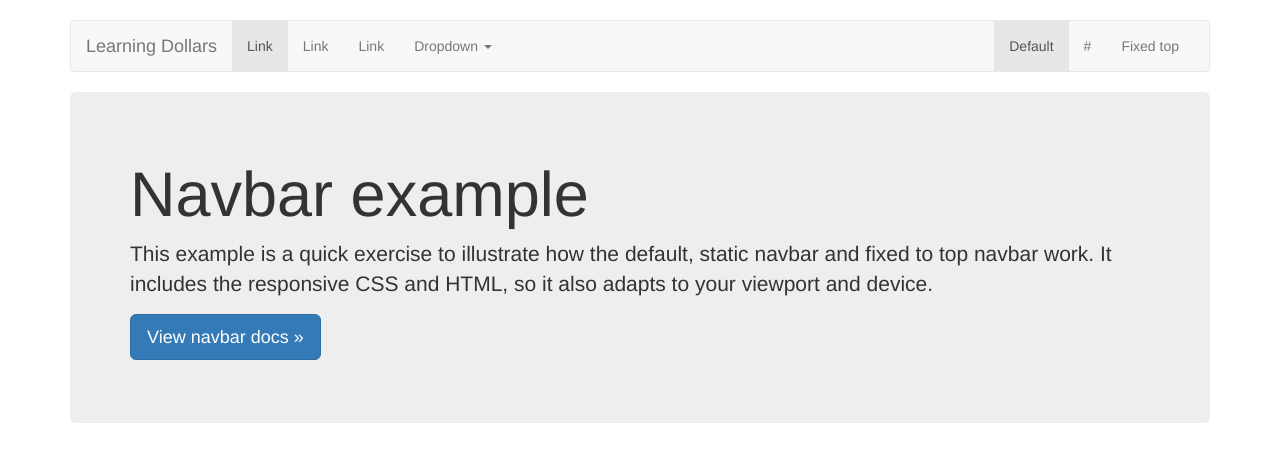
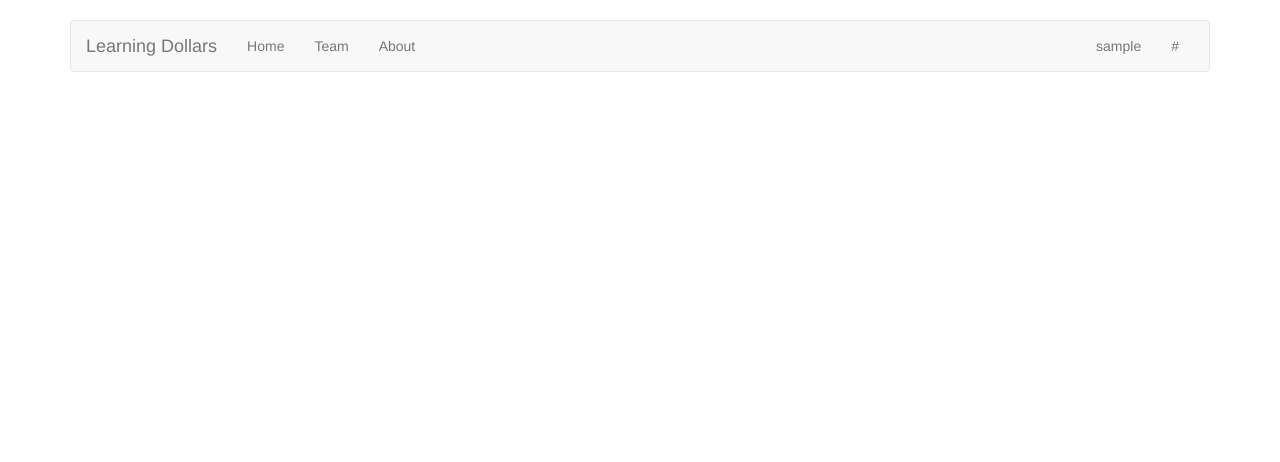
Before and after one commit to gobid/learning_dollars_cs194, a Python web app: template templates/index.html in a window 1280 px wide. Shown: the top 462 px of the page. Run offline with Jinja, Linux system fonts and the light colour scheme; the template is opened without the code that fills it: most values are stand-ins (such as "Sample title", 1, 10 or a date in 2020); some libraries are stand-ins or nearby versions.

Commit message:
set up home and about page, set up config file

```diff
--- /dev/null
+++ b/config.py
@@ -0,0 +1,2 @@
+# -*- coding: utf-8 -*-
+SITE_NAME = 'Learning Dollars'
--- /dev/null
+++ b/templates/footer.html
@@ -0,0 +1,2 @@
+<script src="https://code.jquery.com/jquery-1.10.2.min.js"></script>
+<script src="static/bootstrap/docs/dist/js/bootstrap.min.js"></script>
--- /dev/null
+++ b/templates/header.html
@@ -0,0 +1,16 @@
+<meta charset="utf-8">
+<meta http-equiv="X-UA-Compatible" content="IE=edge">
+<meta name="viewport" content="width=device-width, initial-scale=1">
+<meta name="description" content="">
+<meta name="author" content="">
+<link rel="shortcut icon" href="static/bootstrap/docs/assets/ico/favicon.ico">
+<title>{{ title }}</title>
+<link href="static/bootstrap/docs/dist/css/bootstrap.min.css" rel="stylesheet">
+<link href="navbar.css" rel="stylesheet">
+<!-- Just for debugging purposes. Don't actually copy this line! -->
+<!--[if lt IE 9]><script src="static/bootstrap/docs/assets/js/ie8-responsive-file-warning.js"></script><![endif]-->
+<!-- HTML5 shim and Respond.js IE8 support of HTML5 elements and media queries -->
+<!--[if lt IE 9]>
+  <script src="https://oss.maxcdn.com/libs/html5shiv/3.7.0/html5shiv.js"></script>
+  <script src="https://oss.maxcdn.com/libs/respond.js/1.4.2/respond.min.js"></script>
+<![endif]-->
--- a/templates/index.html
+++ b/templates/index.html
@@ -2,91 +2,13 @@
 {% autoescape true %}
 <html lang="en">
   <head>
-    <meta charset="utf-8">
-    <meta http-equiv="X-UA-Compatible" content="IE=edge">
-    <meta name="viewport" content="width=device-width, initial-scale=1">
-    <meta name="description" content="">
-    <meta name="author" content="">
-    <link rel="shortcut icon" href="static/bootstrap/docs/assets/ico/favicon.ico">
-
-    <title>Navbar Template for Bootstrap</title>
-
-    <!-- Bootstrap core CSS -->
-    <link href="static/bootstrap/docs/dist/css/bootstrap.min.css" rel="stylesheet">
-
-    <!-- Custom styles for this template -->
-    <link href="navbar.css" rel="stylesheet">
-
-    <!-- Just for debugging purposes. Don't actually copy this line! -->
-    <!--[if lt IE 9]><script src="static/bootstrap/docs/assets/js/ie8-responsive-file-warning.js"></script><![endif]-->
-
-    <!-- HTML5 shim and Respond.js IE8 support of HTML5 elements and media queries -->
-    <!--[if lt IE 9]>
-      <script src="https://oss.maxcdn.com/libs/html5shiv/3.7.0/html5shiv.js"></script>
-      <script src="https://oss.maxcdn.com/libs/respond.js/1.4.2/respond.min.js"></script>
-    <![endif]-->
+    {% include 'templates/header.html' %}
   </head>
-
   <body>
-
     <div class="container">
-
-      <!-- Static navbar -->
-      <div class="navbar navbar-default" role="navigation">
-        <div class="container-fluid">
-          <div class="navbar-header">
-            <button type="button" class="navbar-toggle" data-toggle="collapse" data-target=".navbar-collapse">
-              <span class="sr-only">Toggle navigation</span>
-              <span class="icon-bar"></span>
-              <span class="icon-bar"></span>
-              <span class="icon-bar"></span>
-            </button>
-            <a class="navbar-brand" href="#">Learning Dollars</a>
-          </div>
-          <div class="navbar-collapse collapse">
-            <ul class="nav navbar-nav">
-              <li class="active"><a href="#">Link</a></li>
-              <li><a href="#">Link</a></li>
-              <li><a href="#">Link</a></li>
-              <li class="dropdown">
-                <a href="#" class="dropdown-toggle" data-toggle="dropdown">Dropdown <b class="caret"></b></a>
-                <ul class="dropdown-menu">
-                  <li><a href="#">Action</a></li>
-                  <li><a href="#">Another action</a></li>
-                  <li><a href="#">Something else here</a></li>
-                  <li class="divider"></li>
-                  <li class="dropdown-header">Nav header</li>
-                  <li><a href="#">Separated link</a></li>
-                  <li><a href="#">One more separated link</a></li>
-                </ul>
-              </li>
-            </ul>
-            <ul class="nav navbar-nav navbar-right">
-              <li class="active"><a href="./">Default</a></li>
-              <li><a href="{{ url|safe }}">{{ url_linktext }}</a></li>
-              <li><a href="../navbar-fixed-top/">Fixed top</a></li>
-            </ul>
-          </div><!--/.nav-collapse -->
-        </div><!--/.container-fluid -->
-      </div>
-
-      <!-- Main component for a primary marketing message or call to action -->
-      <div class="jumbotron">
-        <h1>Navbar example</h1>
-        <p>This example is a quick exercise to illustrate how the default, static navbar and fixed to top navbar work. It includes the responsive CSS and HTML, so it also adapts to your viewport and device.</p>
-        <p>
-          <a class="btn btn-lg btn-primary" href="static/bootstrap/docs/components/#navbar" role="button">View navbar docs &raquo;</a>
-        </p>
-      </div>
-
-    </div> <!-- /container -->
-
-
-    <!-- Bootstrap core JavaScript
-    ================================================== -->
-    <!-- Placed at the end of the document so the pages load faster -->
-    <script src="https://code.jquery.com/jquery-1.10.2.min.js"></script>
-    <script src="static/bootstrap/docs/dist/js/bootstrap.min.js"></script>
+      {% include 'templates/navbar.html' %}
+    </div>
+    {% include 'templates/footer.html' %}
   </body>
 </html>
 {% endautoescape %}
--- /dev/null
+++ b/templates/navbar.html
@@ -0,0 +1,26 @@
+<div class="navbar navbar-default" role="navigation">
+  <div class="container-fluid">
+    <div class="navbar-header">
+      <button type="button" class="navbar-toggle" data-toggle="collapse" data-target=".navbar-collapse">
+        <span class="sr-only">Toggle navigation</span>
+        <span class="icon-bar"></span>
+        <span class="icon-bar"></span>
+        <span class="icon-bar"></span>
+      </button>
+      <a class="navbar-brand" href="">Learning Dollars</a>
+    </div>
+    <div class="navbar-collapse collapse">
+      <ul class="nav navbar-nav">
+        <li><a href="/">Home</a></li>
+        <li><a href="/team">Team</a></li>
+        <li><a href="/about">About</a></li>
+      </ul>
+      <ul class="nav navbar-nav navbar-right">
+        {% if nickname %}
+          <li><a href="./">{{ nickname }}</a></li>
+        {% endif %}
+        <li><a href="{{ url|safe }}">{{ url_linktext }}</a></li>
+      </ul>
+    </div>
+  </div>
+</div>
```
Also changed, not shown: learningdollars.py (+33 -12 lines), templates/about.html (added, +20 -0 lines), 6 other files.
